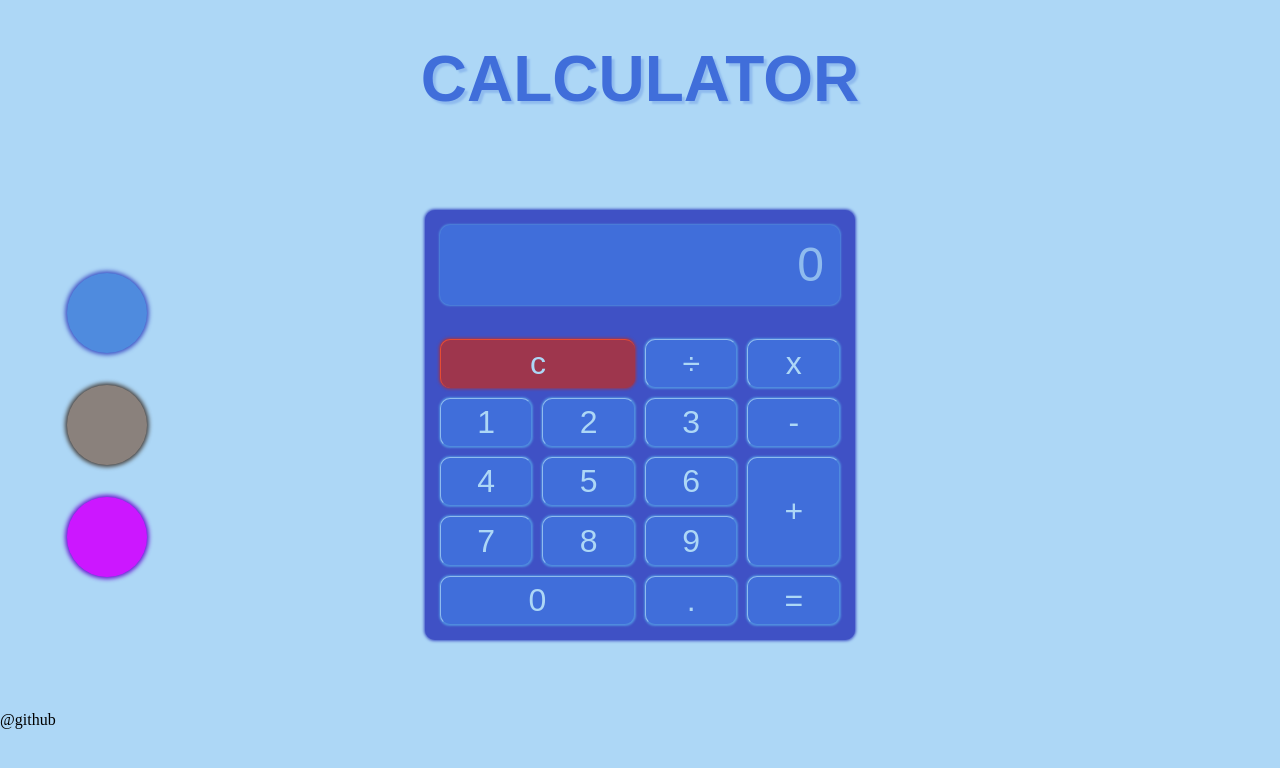
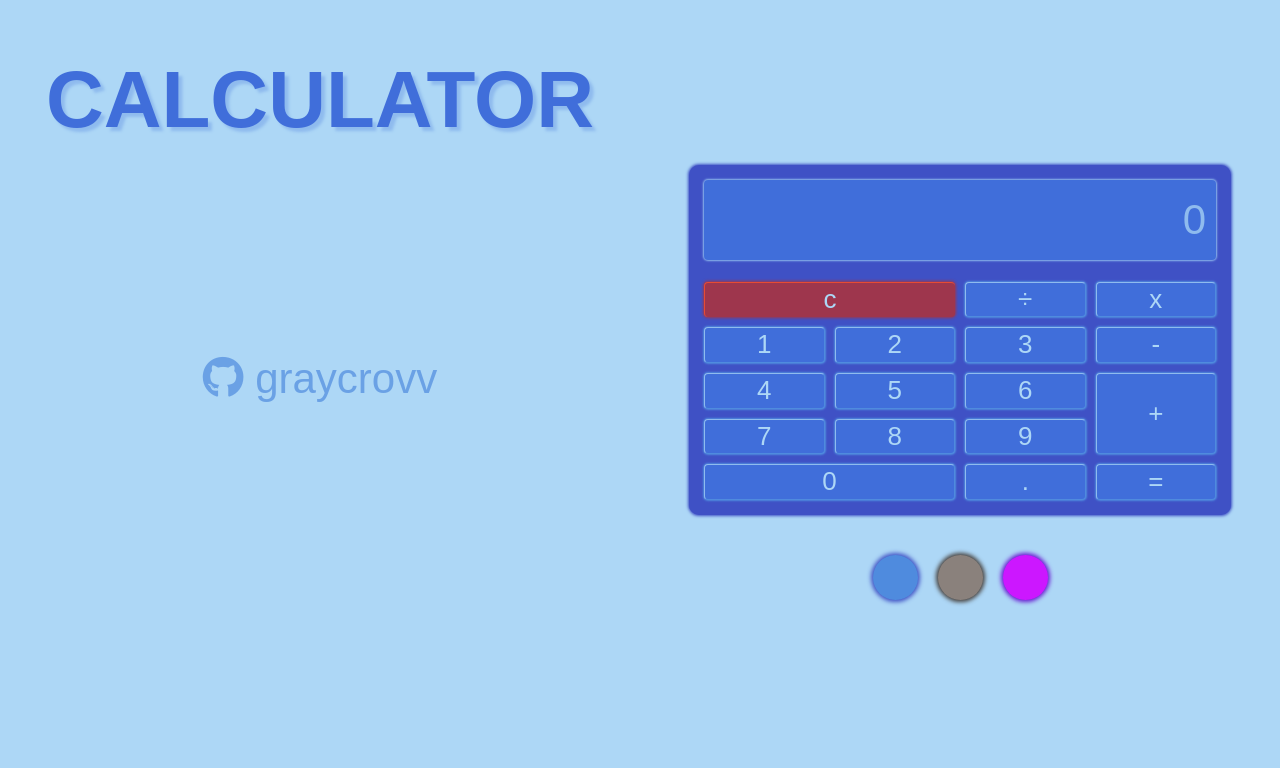
Before and after one commit to graycorvid/calculator, a website: page index.html in a window 1280 px wide. Drawn offline with nearby package versions, Linux system fonts and the light colour scheme; files that its build step writes are made by us from their sources; a web font is replaced by a local one.

Commit message:
"Change the styling to 'mobile first'" Make mobile styling the default and create media queries for other screens.

```diff
--- a/index.html
+++ b/index.html
@@ -6,6 +6,9 @@
     <meta name="viewport" content="width=device-width, initial-scale=1.0" />
     <title>Calcluator</title>
     <link rel="stylesheet" href="public/css/main.css" />
+    <script
+      src="https://kit.fontawesome.com/bb16009335.js"
+      crossorigin="anonymous"></script>
   </head>
   <body class="default">
     <div class="wrap">
@@ -22,7 +25,10 @@
         <!-- calculator container -->
         <div class="calculator-box">
           <div class="calculator">
-            <div class="screen"><p>0</p></div>
+            <div class="screen">
+              <span class="small-equation"></span>
+              <p>0</p>
+            </div>
             <button class="delete grid-calculator-span">c</button>
             <button data-sign="sign">÷</button>
             <button data-sign="sign">x</button>
@@ -44,7 +50,13 @@
         </div>
         <div class="filler"></div>
       </div>
-      <footer><p>@github</p></footer>
+      <footer>
+        <a href="https://github.com/graycrovv"
+          ><p class="github">
+            <i class="fa-brands fa-github"></i> graycrovv
+          </p></a
+        >
+      </footer>
     </div>
     <script src="../src/js/index.js"></script>
   </body>
--- a/src/sass/abstracts/_colors.scss
+++ b/src/sass/abstracts/_colors.scss
@@ -2,6 +2,7 @@ $colors: (
   blues: (
     100: rgb(173, 215, 246),
     200: rgb(143, 187, 238),
+    200b: rgba(143, 187, 238, 0.653),
     300: rgb(79, 139, 222),
     400: rgb(64, 110, 218),
     500: rgb(63, 81, 197),
--- a/src/sass/abstracts/_themes.scss
+++ b/src/sass/abstracts/_themes.scss
@@ -1,6 +1,7 @@
 body.basic-theme {
   --clr-100: rgb(244, 243, 238);
   --clr-200: rgb(188, 184, 177);
+  --clr-200b: rgba(188, 184, 177, 0.673);
   --clr-300: rgb(104, 93, 86);
   --clr-400: rgb(138, 129, 124);
   --clr-500: rgb(70, 63, 58);
@@ -12,6 +13,7 @@ body.basic-theme {
 body.disco-theme {
   --clr-100: rgb(29, 2, 67);
   --clr-200: rgb(193, 214, 31);
+  --clr-200b: rgba(193, 214, 31, 0.627);
   --clr-300: rgb(255, 23, 145);
   --clr-400: rgb(181, 48, 217);
   --clr-500: rgb(105, 23, 208);
--- a/src/sass/components/_buttons.scss
+++ b/src/sass/components/_buttons.scss
@@ -5,8 +5,12 @@
 :is(.blues, .basic, .disco) {
   all: unset;
   border-radius: 50%;
-  min-width: 5rem;
-  min-height: 5rem;
+  min-width: 3.5rem;
+  min-height: 3.5rem;
+  @media (min-width: 480px) {
+    min-width: 4.5rem;
+    min-height: 4.5rem;
+  }
 }
 
 .blues {
@@ -29,7 +33,7 @@
     border: 1px solid var(--clr-300);
     border-left: 1px solid var(--clr-200);
     border-top: 1px solid var(--clr-200);
-    border-radius: 10px;
+    border-radius: 4px;
     box-shadow: 0 0 2px 1px var(--clr-300);
     color: var(--clr-100);
     background-color: var(--clr-400);
@@ -41,4 +45,9 @@
     border-top: 1px solid var(--clr-top);
     box-shadow: 0 0 3px 1px var(--clr-accent);
   }
+  @media (min-width: 480px) {
+    button {
+      font-size: 2.6rem;
+    }
+  }
 }
--- a/src/sass/components/_calculator.scss
+++ b/src/sass/components/_calculator.scss
@@ -2,40 +2,81 @@
 
 .screen {
   display: flex;
+  position: relative;
   flex-direction: row-reverse;
   justify-content: flex-start;
   align-items: center;
   grid-column: span 4;
   margin-bottom: 15px;
   height: 5rem;
-  border-radius: 10px;
-  box-shadow: 0 0 2px 1px var(--clr-300);
+  font-family: var(--font-family);
+  border-radius: 4px;
+  box-shadow: 0 0 2px 1px var(--clr-200);
   background-color: var(--clr-400);
   overflow: hidden;
   p {
     padding-right: 1rem;
     font-size: 3rem;
-    font-family: var(--font-family);
     color: var(--clr-200);
   }
   p.small-font-screen {
     font-size: 2rem;
+  }
+  span.small-equation {
+    position: absolute;
+    top: 5px;
+    left: 5px;
+    color: var(--clr-200b);
+    font-size: 0.8rem;
+  }
+  @media (min-width: 480px) {
+    height: 6rem;
+    p {
+      font-size: 3.4rem;
+    }
+    p.small-font-screen {
+      font-size: 2.2rem;
+    }
+    span.small-equation {
+      font-size: 1.2rem;
+    }
+  }
+  @media (min-width: 768px) {
+    height: 8rem;
+    margin-bottom: 10px;
+    p {
+      font-size: 4.2rem;
+    }
+    p.small-font-screen {
+      font-size: 2.8rem;
+    }
+    span.small-equation {
+      font-size: 2rem;
+    }
   }
 }
 
 .calculator {
   display: grid;
   grid-template-columns: repeat(4, 1fr);
-  gap: 10px;
-  padding: 15px;
-  min-width: 25rem;
-  width: 30vw;
-  height: 25rem;
+  gap: 0.6rem;
+  padding: 1.5rem;
+  min-width: 60vw;
+  min-height: 40vh;
   background-color: var(--clr-500);
-  border-radius: 10px;
+  border-radius: 1rem;
   box-shadow: 0 0 3px 1px var(--clr-500);
   .add {
     grid-row: span 2;
+  }
+  @media (orientation: landscape) {
+    min-width: 40vw;
+  }
+  @media (min-width: 480px) {
+    gap: 0.7rem;
+  }
+  @media (min-width: 768px) {
+    gap: 1rem;
   }
 }
 .grid-calculator-span {
--- a/src/sass/components/_header.scss
+++ b/src/sass/components/_header.scss
@@ -5,7 +5,14 @@
   text-align: center;
   text-transform: uppercase;
   color: var(--clr-400);
-  font-size: 2rem;
+  font-size: 1.8rem;
   font-family: var(--font-family);
   text-shadow: 3px 3px 2px var(--clr-200);
+  @media (min-width: 480px) {
+    font-size: 2.5rem;
+  }
+  @media (min-width: 768px) {
+    font-size: 4rem;
+    text-shadow: 4px 4px 3px var(--clr-200);
+  }
 }
--- a/src/sass/layout/_layout.scss
+++ b/src/sass/layout/_layout.scss
@@ -1,27 +1,49 @@
+html {
+  font-size: 10px;
+}
 body {
   height: 100vh;
 }
 .wrap {
   background-color: var(--clr-100);
   display: grid;
-  grid-template-rows: 1fr 3fr 1fr;
+  grid-template-rows: 0.5fr 1fr 0.5fr;
   align-items: center;
-  height: 100%;
+  justify-content: center;
+  height: 100vh;
   min-width: 20rem;
   overflow: hidden;
+  @media (orientation: landscape) {
+    grid-template-columns: 1fr 1fr;
+  }
 }
 .main {
   display: grid;
-  grid-template-columns: 1fr 4fr 1fr;
+  gap: 7vh;
   justify-items: center;
   align-items: center;
   align-self: flex-end;
+  @media (orientation: landscape) {
+    grid-row: span 2;
+  }
+  @media (min-width: 480px) {
+    gap: 5vh;
+  }
+  @media (min-width: 768px) {
+  }
 }
 .colors {
   display: grid;
-  gap: 2rem;
-  grid-template-rows: repeat(1fr);
+  grid-template-columns: 1fr 1fr 1fr;
+  grid-row-start: 3;
+  gap: 1rem;
   justify-content: end;
   align-items: center;
   padding: 0 1rem;
+  @media (min-width: 768px) {
+    gap: 2rem;
+  }
 }
+.filler {
+  grid-row-start: 1;
+}
--- a/src/sass/main.scss
+++ b/src/sass/main.scss
@@ -4,3 +4,4 @@
 @forward "../sass/components/calculator";
 @forward "../sass/components/buttons";
 @forward "../sass/abstracts/themes";
+@forward "../sass/components/footer";
```
